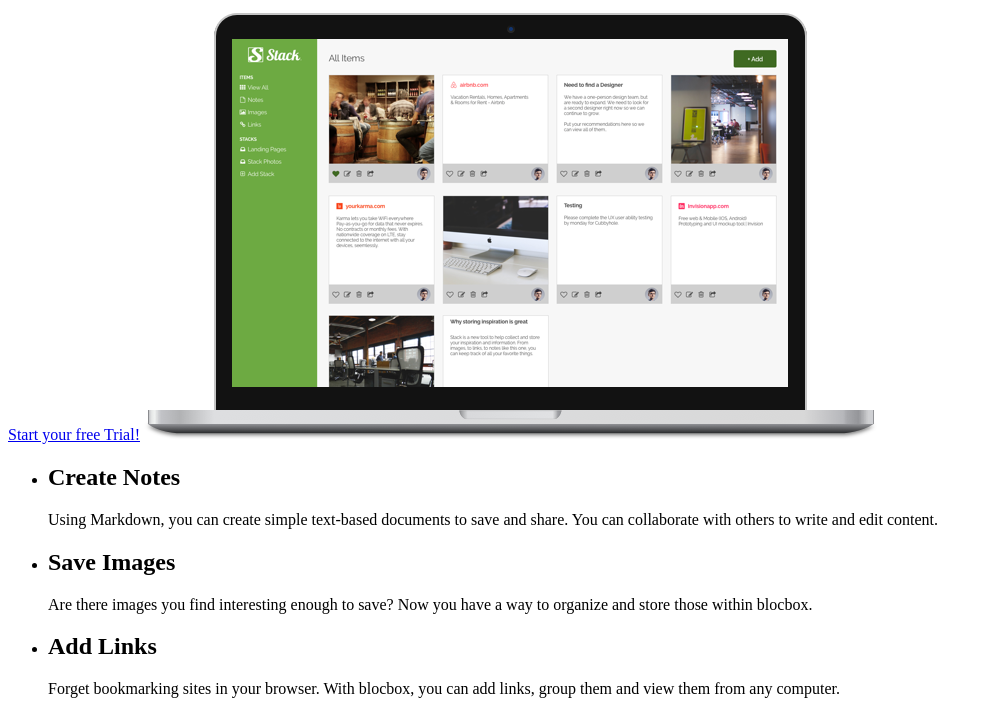
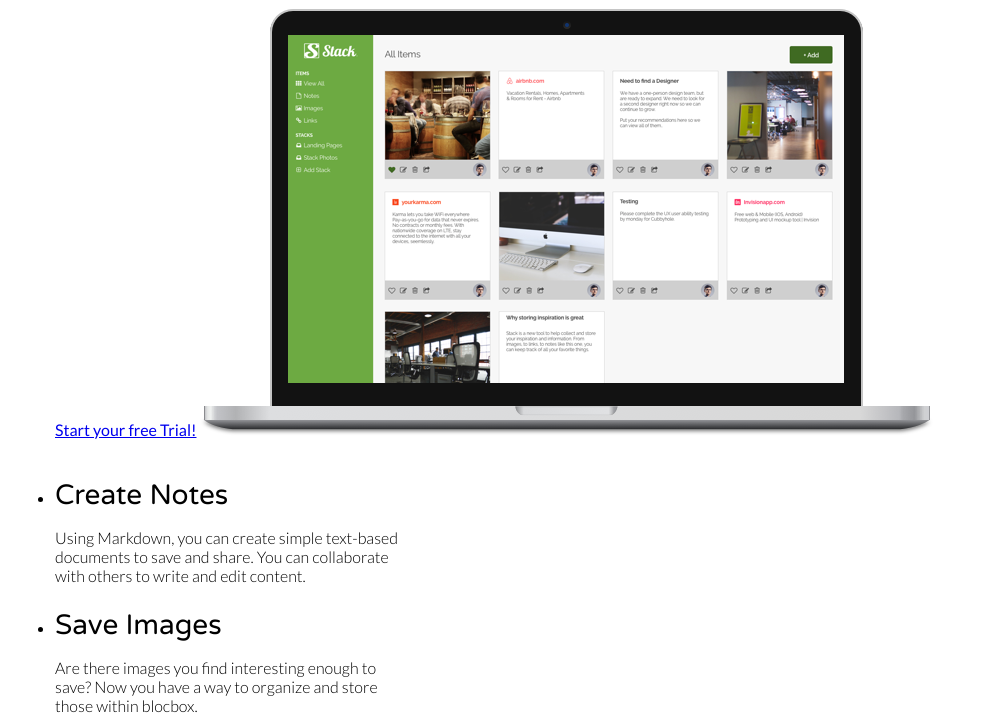
Before and after one commit to dfreeman04/Stack, a plain HTML site: page index.html in a window 1280 px wide. Shown: the part 207-929 px from the top of the page, without its empty margins (0-987 px from the left). Drawn offline with nearby package versions, Linux system fonts and the light colour scheme; files that its build step writes are made by us from their sources.

Commit message:
Assingment-29-completed

```diff
--- a/css/style.css
+++ b/css/style.css
@@ -52,7 +52,7 @@ p {
 
 @media (min-width: 768px) {
   .container {
-    width: 768px;
+    width: 750px;
   }
 }
 
@@ -61,10 +61,10 @@ p {
     width: 970px;
   }
   .one-half {
-    width: 46%;
+    width:46%;
   }
   .one-third {
-    width: 29.33333%;
+    width:29.33333%;
   }
   .one-fourth {
     width: 21%;
@@ -73,8 +73,6 @@ p {
 
 @media (min-width: 1200px) {
   .container {
-    width:1170px;
+    width: 1170px;
   }
-
-
 }
--- a/index.html
+++ b/index.html
@@ -8,11 +8,12 @@
 
  <!-- Google Fonts -->
    <link href='http://fonts.googleapis.com/css?family=Lato:300,400,700,300italic,400italic,700italic|Varela+Round' rel='stylesheet' type='text/css'>
+
  <!-- CSS -->
-  <link rel="stylsheet" href="css/normalize.css">
-  <link rel="stylsheet" href="css/style .css">
-  <link rel="stylsheet" href="css/font-awesome.css">
-  <link rel="stylesheet" href="animate.min.css">
+  <link rel="stylesheet" href="css/normalize.css">
+  <link rel="stylesheet" href="css/style.css">
+  <link rel="stylesheet" href="css/font-awesome.css">
+  <link rel="stylesheet" href="css/animate.min.css">
 
  </head>
  <body>
```
